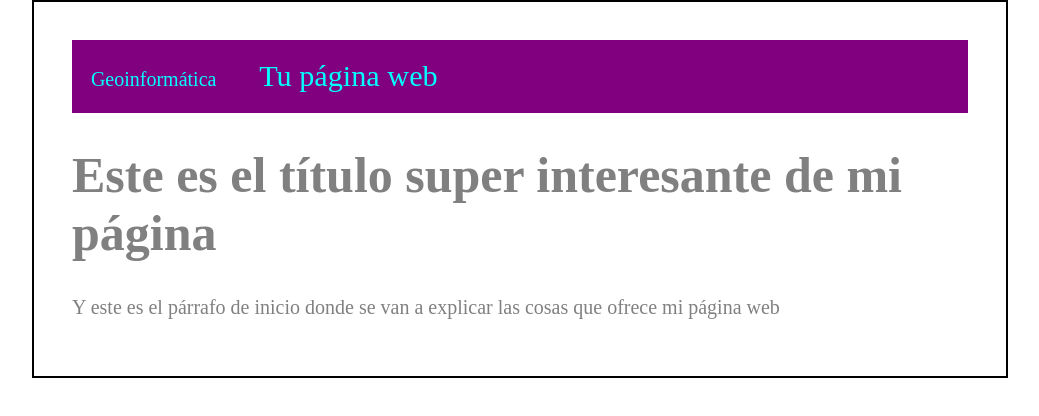
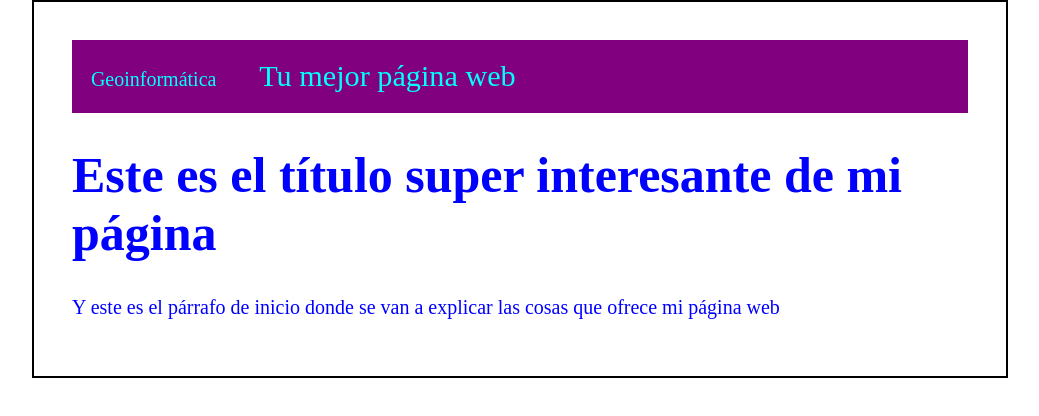
Before and after one commit to SandyLizzy14/Mi_pagina_web, a plain HTML site: page mipagina.html in a window 1280 px wide. Shown: the whole page, without its empty margins (120-1159 px from the left). Drawn offline with Linux system fonts and the light colour scheme.

Commit message:
Cambios raros a cabecera

```diff
--- a/css/estilos.css
+++ b/css/estilos.css
@@ -1,5 +1,5 @@
 body {
-    color:gray;
+    color:blue;
     text-align:center;
     font-family: "San Serif";
     font-size: 20px;
--- a/mipagina.html
+++ b/mipagina.html
@@ -8,7 +8,7 @@
 <body>
     <div id="container">
         <div id="cabecera"> Geoinformática
-            <span id="tagline">Tu página web</span>
+            <span id="tagline">Tu mejor página web</span>
         </div>
         <div id="pagina">
             <h1>Este es el título super interesante de mi página</h1>
```
